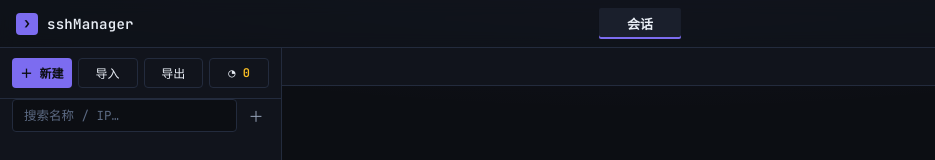
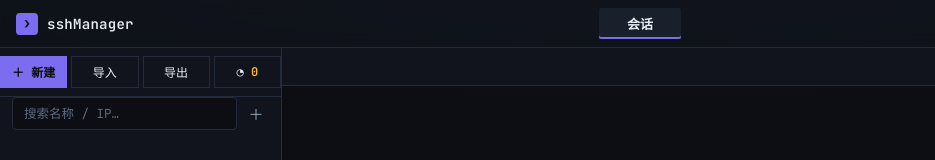
Before and after one commit to Ivan-blade/sshManager, an Electron app: page frontend/index.html in a window 1280 px wide. Shown: the top 160 px of the page, without its empty margins (0-935 px from the left). Drawn offline with Linux system fonts and the light colour scheme; no server answers.

Commit message:
style: 左侧操作按钮行铺满 100% 宽度（边缘到边缘）
Co-Authored-By: Claude <noreply@anthropic.com>

```diff
--- a/frontend/style.css
+++ b/frontend/style.css
@@ -170,11 +170,14 @@ body {
   to { opacity: 1; transform: none; }
 }
 .panel-actions {
-  display: flex; gap: 6px;
-  padding: 10px 12px;
+  display: flex; gap: 4px;
+  padding: 8px 0;
   border-bottom: 1px solid var(--border);
 }
-.panel-actions .btn { flex: 1; padding: 5px 4px; font-size: 12px; white-space: nowrap; }
+.panel-actions .btn {
+  flex: 1; padding: 6px 4px; font-size: 12px; white-space: nowrap;
+  border-radius: 0;
+}
 .panel-search {
   display: flex; gap: 6px; align-items: center;
   padding: 0 12px 10px;
```
